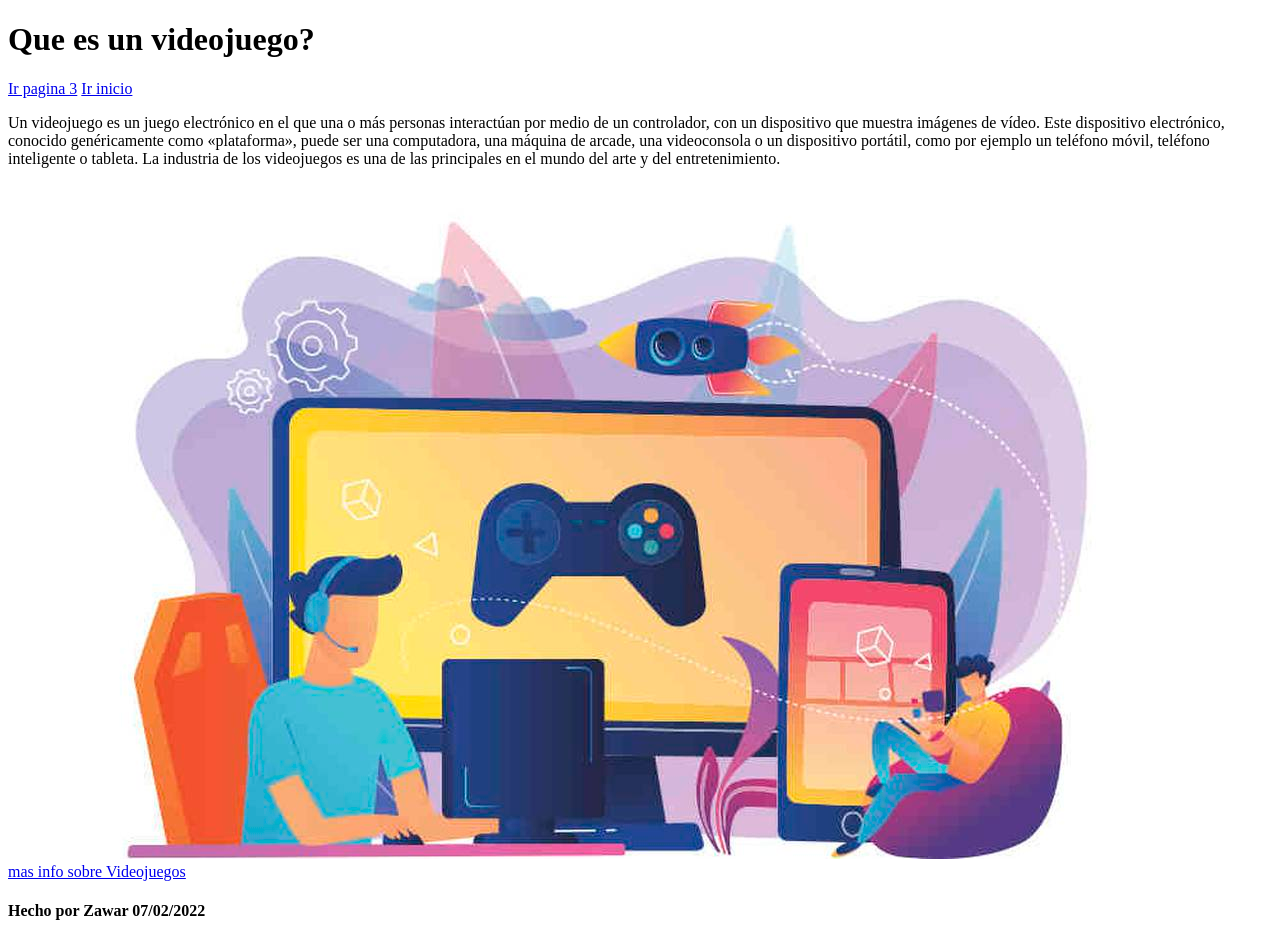
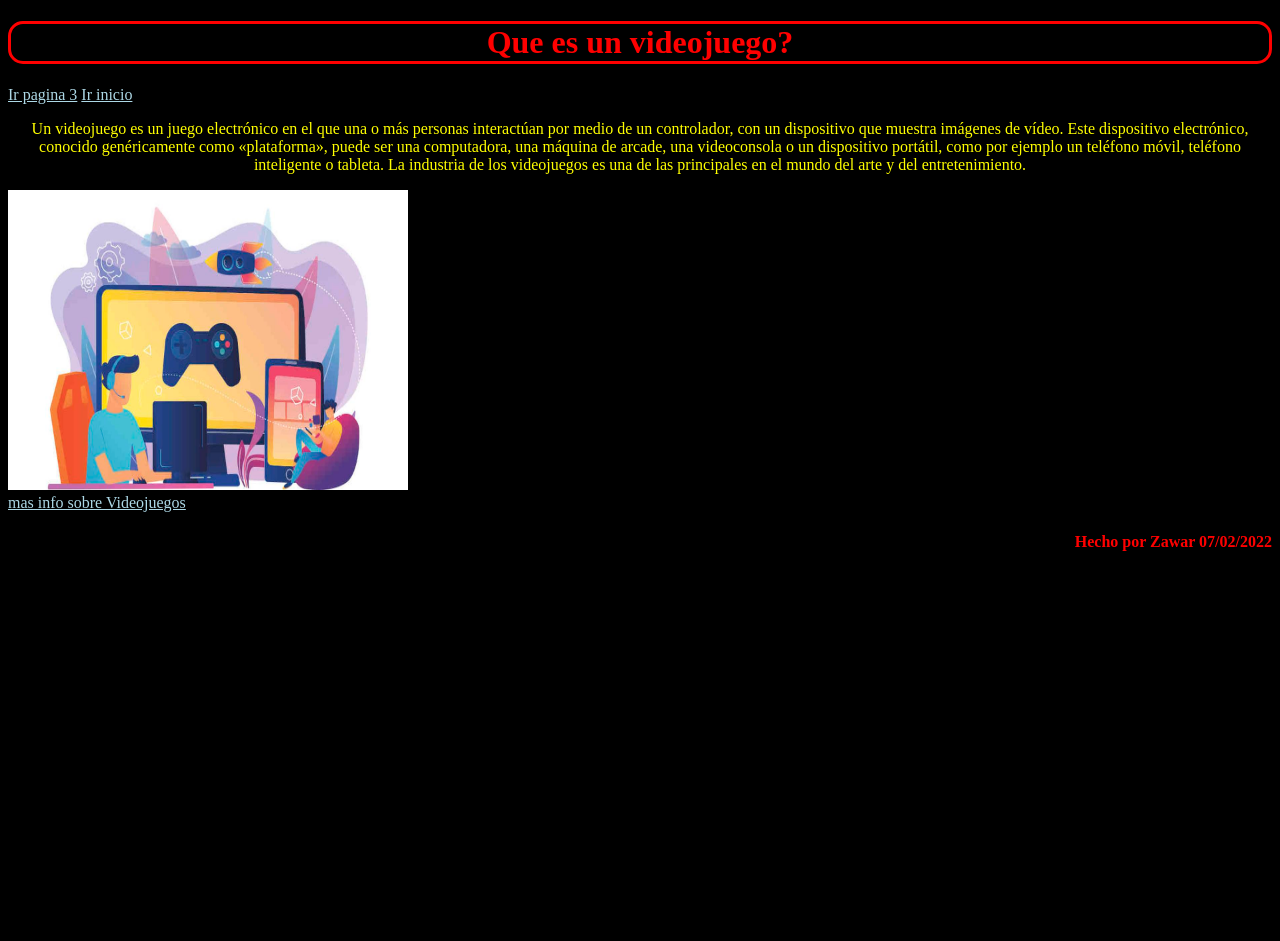
Before and after one commit to zawarkhawar/m8_uf5_p1_zawar_khawar, a plain HTML site: page pages/pagina_2.html in a window 1280 px wide. After the commit the page ends 800 px from the top, so only its background shows below. Drawn offline with Linux system fonts and the light colour scheme.

Commit message:
agregado css

```diff
--- /dev/null
+++ b/css/main.css
@@ -0,0 +1,21 @@
+p {
+  text-align: justify;
+  color: yellow;
+  text-align: center;
+}
+h1,h2 {
+  text-align: center;
+  color: red;
+  border: solid;
+  border-radius: 15px;
+}
+footer h4 {
+  text-align: right;
+  color: red;
+}
+body {
+  background-color: black;
+}
+a {
+  color: lightblue;
+}
--- a/pages/pagina_2.html
+++ b/pages/pagina_2.html
@@ -2,7 +2,8 @@
 <html lang="en" dir="ltr">
   <head>
     <meta charset="utf-8">
-    <title>que es un videojuego</title>
+    <title>Que es un videojuego</title>
+    <link rel="stylesheet" href="../css/main.css">
   </head>
   <body>
     <header>
@@ -18,7 +19,7 @@
         como por ejemplo un teléfono móvil, teléfono inteligente o tableta.
         La industria de los videojuegos es una de las principales en el mundo del arte y del entretenimiento.</p>
     </section>
-      <img src="../img/kkD2-videojuegos.jpg" alt="que es un videojuego"/>
+      <img src="../img/kkD2-videojuegos.jpg" alt="que es un videojuego" width="400" height="300" />
     <section>
         <a href="https://es.wikipedia.org/wiki/Videojuego">mas info sobre Videojuegos</a>
     </section>
```
Also changed, not shown: index.html (+1 -0 lines), pages/pagina_3.html (+2 -1 lines).
